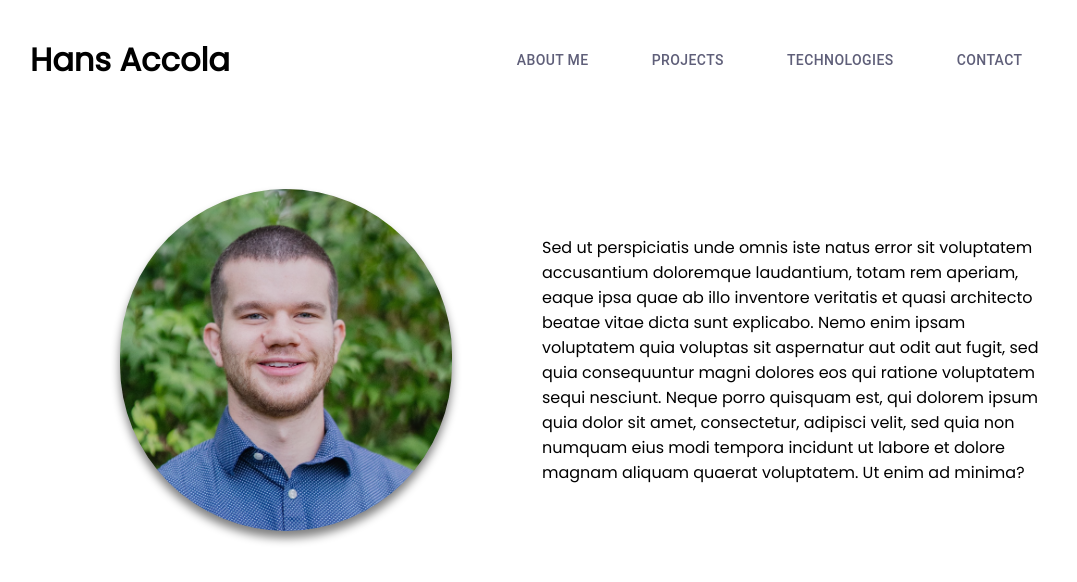
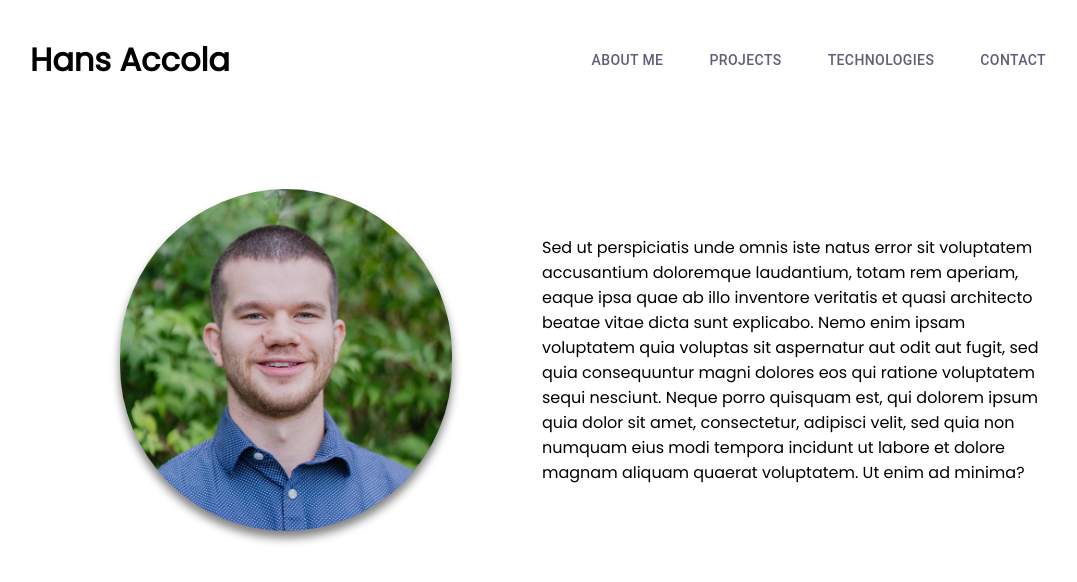
Before and after one commit to iHansy/responsive-portfolio, a React (Create React App) app: page / in a window 1280 px wide. Shown: the top 582 px of the page, without its empty margins (98-1175 px from the left). Built offline with nearby package versions, Linux system fonts and the light colour scheme.

Commit message:
media queries for header nav links

```diff
--- a/src/App.css
+++ b/src/App.css
@@ -22,7 +22,7 @@
 }
 
 .header-nav-links {
-  justify-content: space-around;
+  justify-content: space-between;
   list-style: none;
 }
 
@@ -33,9 +33,11 @@
 
 .header-name-container {
   flex: 1;
+  /* background: cyan; */
 }
 .header-nav-container {
-  flex: 1.25;
+  flex: .85;
+  /* background: red; */
 }
 
 .aboutme-container {
@@ -62,7 +64,7 @@
   width: 65%;
   max-height: 350px;
   max-width: 350px;
-  animation: drop 1.5s ease;
+  animation: drop 1.75s ease;
   filter: drop-shadow(0px 7px 5px gray);
 }
 
@@ -70,11 +72,13 @@
   flex: 1;
 }
 
+/* -------------------------- */
+/* media queries and keyframes below here  */
 /* this is the drop animation for the headshot image */
 @keyframes drop {
   0% {
     opacity: 0;
-    transform: translateY(-80px);
+    transform: translateY(-40px);
   }
   100% {
     opacity: 1;
@@ -88,9 +92,6 @@
     text-align: center;
     width: 90%;
   }
-  .header-nav-links {
-    display: none;
-  }
   .aboutme-img {
     height: 30vh;
     width: 30vh;
@@ -98,4 +99,23 @@
   .aboutme-description {
     padding: 20px 0px 0px 0px;
   }
+  .header-container {
+    justify-content: center;
+    margin: auto;
+  }
+  .header-nav-container {
+    display: none;
+  }
 }
+
+@media screen and (max-width: 1200px) {
+  .header-nav-container {
+    flex: 1.2;
+  }
+}
+
+@media screen and (max-width: 1000px) {
+  .header-nav-container {
+    flex: 1.7;
+  }
+}
```
Also changed, not shown: 1 other file (tests, documents, lock files or other folders).
